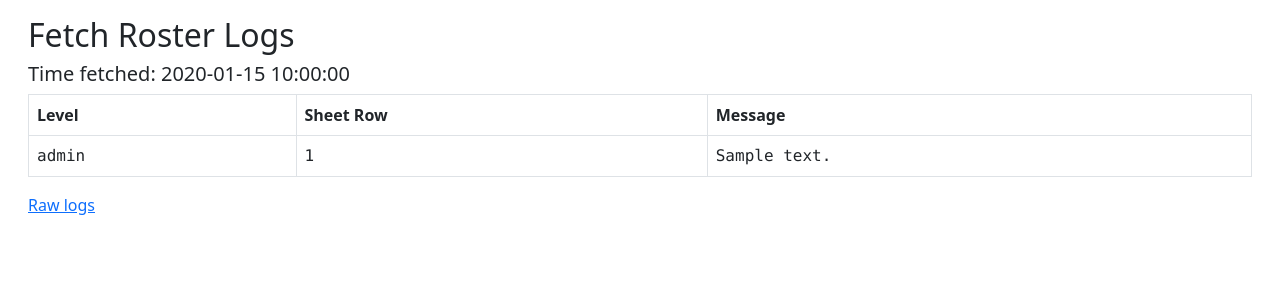
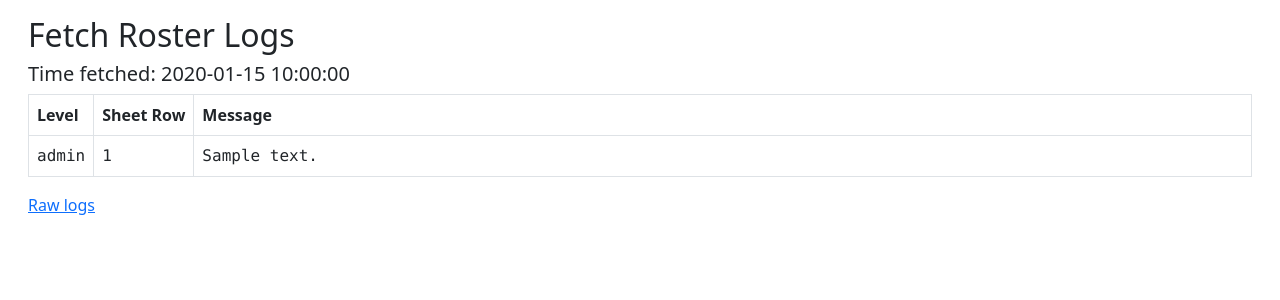
Before and after one commit to josephlou5/ectc-tournament-app, a Flask app: template src/templates/notifications/fetch_roster_logs.jinja in a window 1280 px wide. Shown: the part 82-382 px from the top of the page. Run offline with Flask 2, Linux system fonts and the light colour scheme; the template is opened without the code that fills it: most values are stand-ins (such as "Sample title", 1, 10 or a date in 2020); some libraries are stand-ins or nearby versions.

Commit message:
Update styling for fetch roster logs

```diff
--- a/src/static/style.css
+++ b/src/static/style.css
@@ -18,6 +18,11 @@ code {
   word-wrap: break-word;
 }
 
+.table-sm-col {
+  width: 0;
+  white-space: nowrap;
+}
+
 .alert-sm {
   padding: 0.5rem 0.5rem !important;
 }
--- a/src/templates/notifications/fetch_roster_logs.jinja
+++ b/src/templates/notifications/fetch_roster_logs.jinja
@@ -6,9 +6,9 @@ Fetch Roster Logs
 
 {% macro log_level_class(log_level) %}
 {% if log_level == "ERROR" %}
-class="table-danger"
+table-danger
 {% elif log_level == "WARNING" %}
-class="table-warning"
+table-warning
 {% endif %}
 {% endmacro %}
 
@@ -21,15 +21,15 @@ class="table-warning"
   <h5>Time fetched: {{ time_fetched }}</h5>
   <table class="table table-bordered table-hover">
     <tr>
-      <th>Level</th>
-      <th>Sheet Row</th>
+      <th class="table-sm-col">Level</th>
+      <th class="table-sm-col">Sheet Row</th>
       <th>Message</th>
     </tr>
     {% for log in logs %}
     {% set log_level = log["level"] %}
     <tr class="text-monospace">
-      <td {{ log_level_class(log_level) }}>{{ log_level }}</td>
-      <td>{{ log["row_num"] or "" }}</td>
+      <td class="table-sm-col {{ log_level_class(log_level) }}">{{ log_level }}</td>
+      <td class="table-sm-col">{{ log["row_num"] or "" }}</td>
       <td>{{ log["message"]|e }}</td>
     </tr>
     {% endfor %}
```
